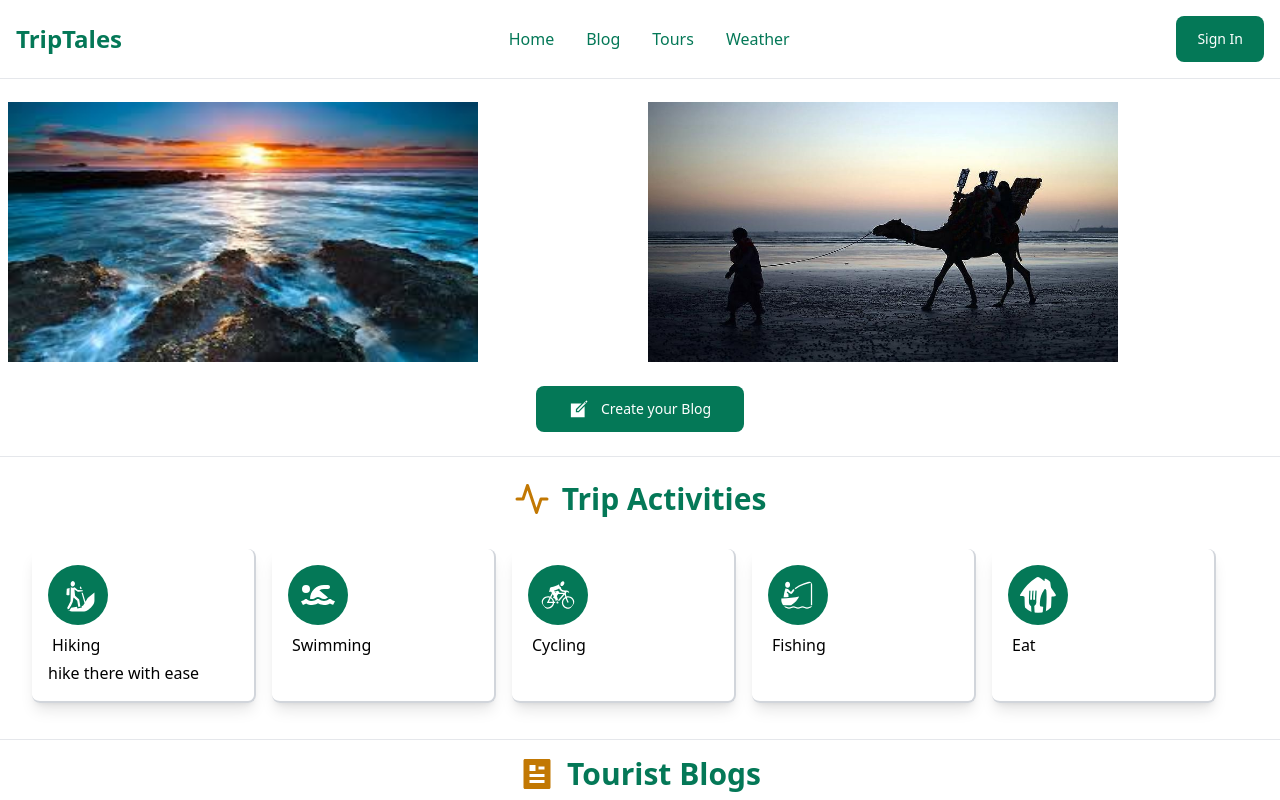
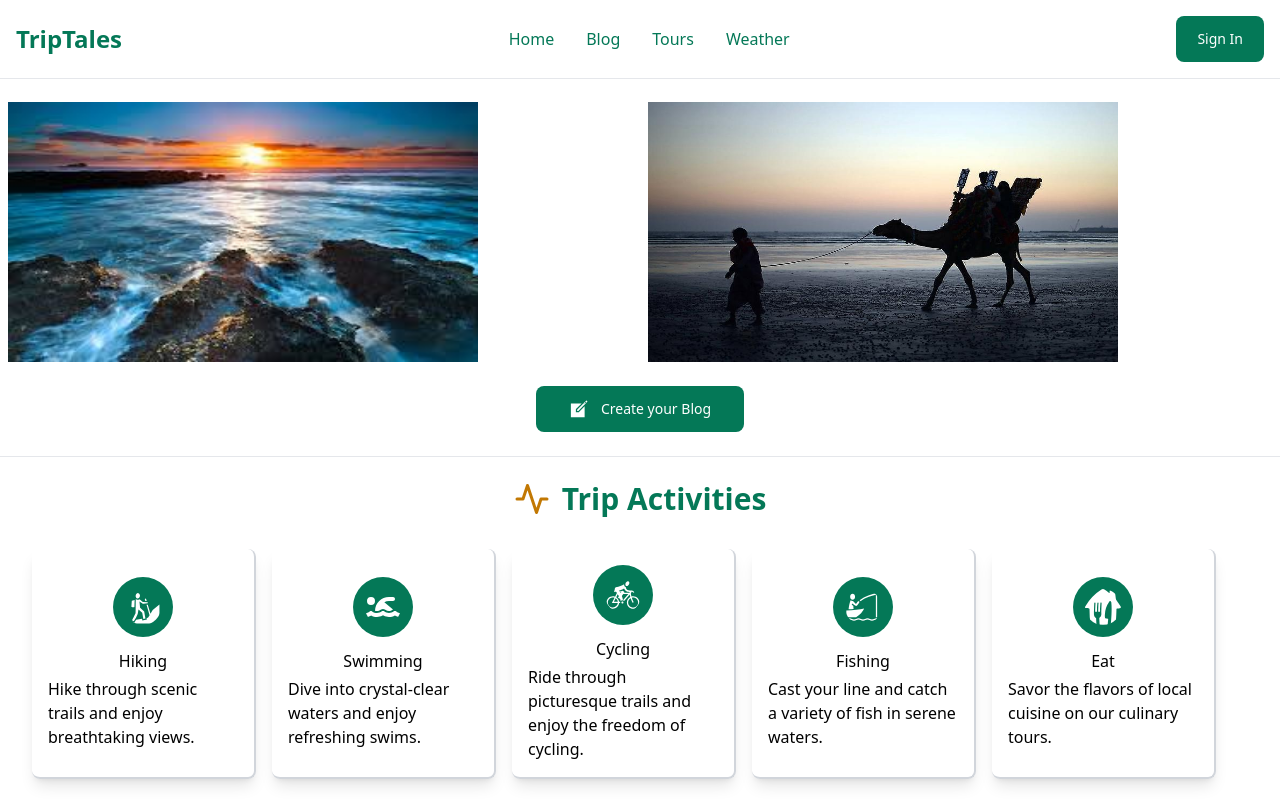
Before and after one commit to ayesharashid11/TripTales-project, a React (Vite) app in the folder client/: page /blogs in a window 1280 px wide. Shown: the top 800 px of the page. Built offline with nearby package versions, Linux system fonts and the light colour scheme.

Commit message:
"Refactored TripActivities and Tours components, updating styles, icons, and layout."

```diff
--- a/client/src/components/TripActivities.jsx
+++ b/client/src/components/TripActivities.jsx
@@ -14,26 +14,30 @@ const TripActivities = () => {
         <FiActivity className='text-4xl mr-3 text-yellow-500' /> Trip Activities
       </h2>
       <div className=" flex flex-col md:flex-row m-6 mb-7">
-        <div className='items-center m-2 p-4 border-r-2 border-b-2 border-gray-300 shadow-lg rounded-lg w-56'>
-          <GiHiking className='text-6xl text-white flex items-center justify-center rounded-full bg-emerald-700 p-3 mb-2 hover:text-yellow-400' />
-          <h1 className='font-medium m-1'>Hiking</h1 >
-          <p>hike there with ease</p>
+        <div className='flex flex-col items-center justify-center m-2 p-4 border-r-2 border-b-2 hover:border-emerald-700 shadow-lg rounded-lg w-56 border-gray-300'>
+          <GiHiking className='text-6xl text-white flex items-center justify-center rounded-full bg-emerald-700 p-3 mb-2' />
+          <h1 className='font-medium m-1 text-center'>Hiking</h1>
+          <p>Hike through scenic trails and enjoy breathtaking views.</p>
         </div>
-        <div className='items-center m-2 p-4 border-r-2 border-b-2 border-gray-300 shadow-lg rounded-lg  w-56'>
-          <FaPersonSwimming className='text-6xl text-white rounded-full bg-emerald-700 p-3 mb-2  ' />
-          <h1 className='font-medium m-1'>Swimming</h1>
+        <div className='flex flex-col items-center justify-center m-2 p-4 border-r-2 border-b-2 hover:border-emerald-700 shadow-lg rounded-lg w-56 border-gray-300'>
+          <FaPersonSwimming className='text-6xl text-white flex items-center justify-center rounded-full bg-emerald-700 p-3 mb-2'/>
+          <h1 className='font-medium m-1 text-center'>Swimming</h1>
+          <p>Dive into crystal-clear waters and enjoy refreshing swims.</p>
         </div>
-        <div className='items-center m-2 p-4 border-r-2 border-b-2 border-gray-300 shadow-lg rounded-lg w-56'>
-          <GiCycling className='text-6xl text-white rounded-full bg-emerald-700 p-3 mb-2 ' />
-          <h1 className='font-medium m-1'>Cycling</h1>
+          <div className='flex flex-col items-center justify-center m-2 p-4 border-r-2 border-b-2 hover:border-emerald-700 shadow-lg rounded-lg w-56 border-gray-300'>
+          <GiCycling className='text-6xl text-white flex items-center justify-center rounded-full bg-emerald-700 p-3 mb-2'/>
+          <h1 className='font-medium m-1 text-center'>Cycling</h1>
+          <p>Ride through picturesque trails and enjoy the freedom of cycling.</p>
         </div>
-        <div className='items-center m-2 p-4  border-r-2 border-b-2 border-gray-300 shadow-lg rounded-lg w-56'>
-          <GiBoatFishing className='text-6xl text-white rounded-full bg-emerald-700 p-3 mb-2 ' />
-          <h1 className='font-medium m-1'>Fishing</h1>
+        <div className='flex flex-col items-center justify-center m-2 p-4 border-r-2 border-b-2 hover:border-emerald-700 shadow-lg rounded-lg w-56 border-gray-300'>
+          <GiBoatFishing className='text-6xl text-white flex items-center justify-center rounded-full bg-emerald-700 p-3 mb-2' />
+          <h1 className='font-medium m-1 text-center'>Fishing</h1>
+          <p>Cast your line and catch a variety of fish in serene waters.</p>
         </div>
-        <div className='items-center m-2 p-4 border-r-2 border-b-2 border-gray-300 shadow-lg rounded-lg w-56'>
-          <SiJusteat className='text-6xl text-white rounded-full bg-emerald-700 p-3 mb-2 ' />
-          <h1 className='font-medium m-1'>Eat</h1>
+        <div className= 'flex flex-col items-center justify-center m-2 p-4 border-r-2 border-b-2 hover:border-emerald-700 shadow-lg rounded-lg w-56 border-gray-300'>
+          <SiJusteat className='text-6xl text-white flex items-center justify-center rounded-full bg-emerald-700 p-3 mb-2' />
+          <h1 className='font-medium m-1 text-center'>Eat</h1>
+          <p>Savor the flavors of local cuisine on our culinary tours.</p>
         </div>
       </div>
     </>
```
Also changed, not shown: client/src/screens/Tours.jsx (+0 -102 lines).
